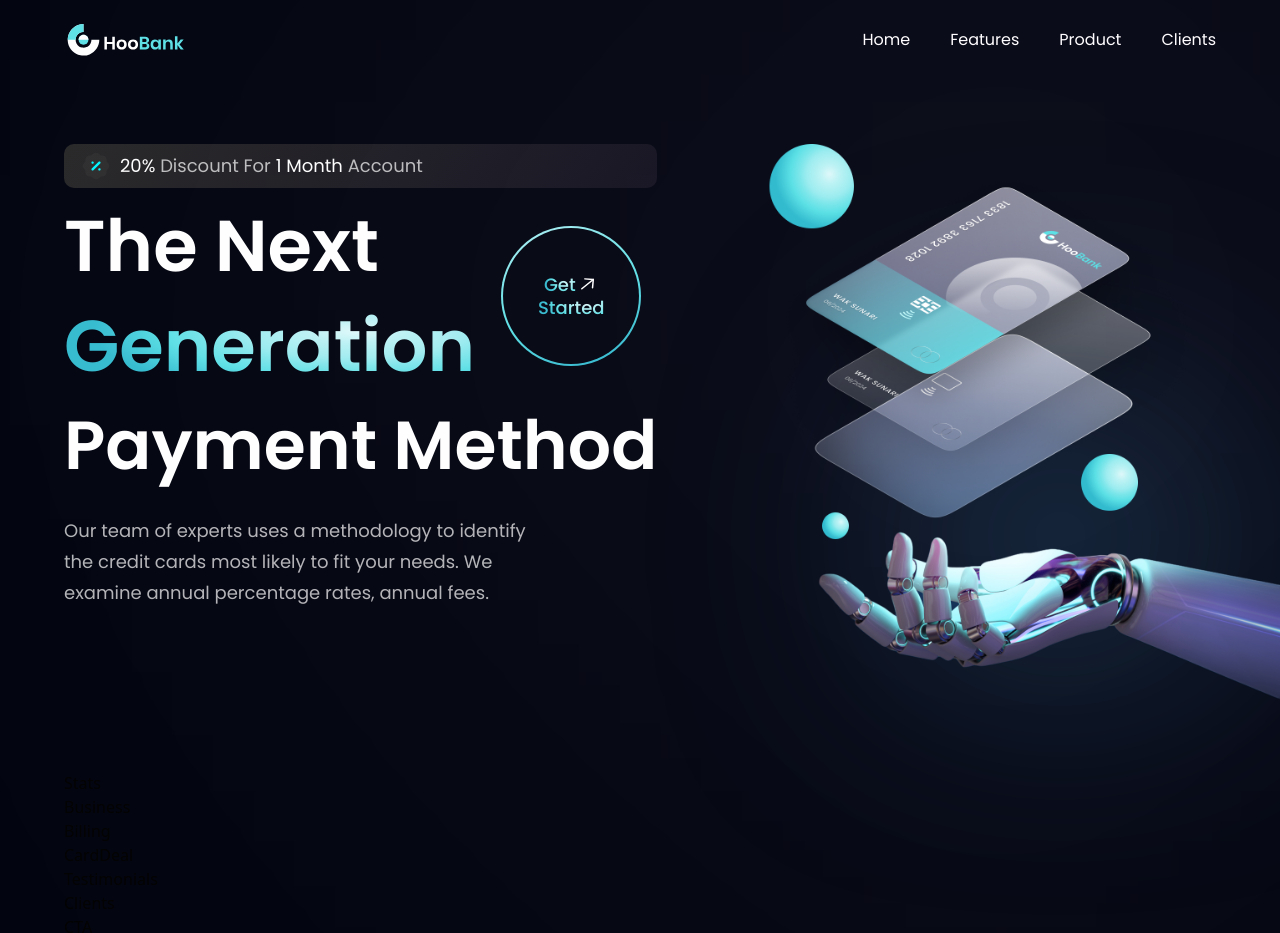
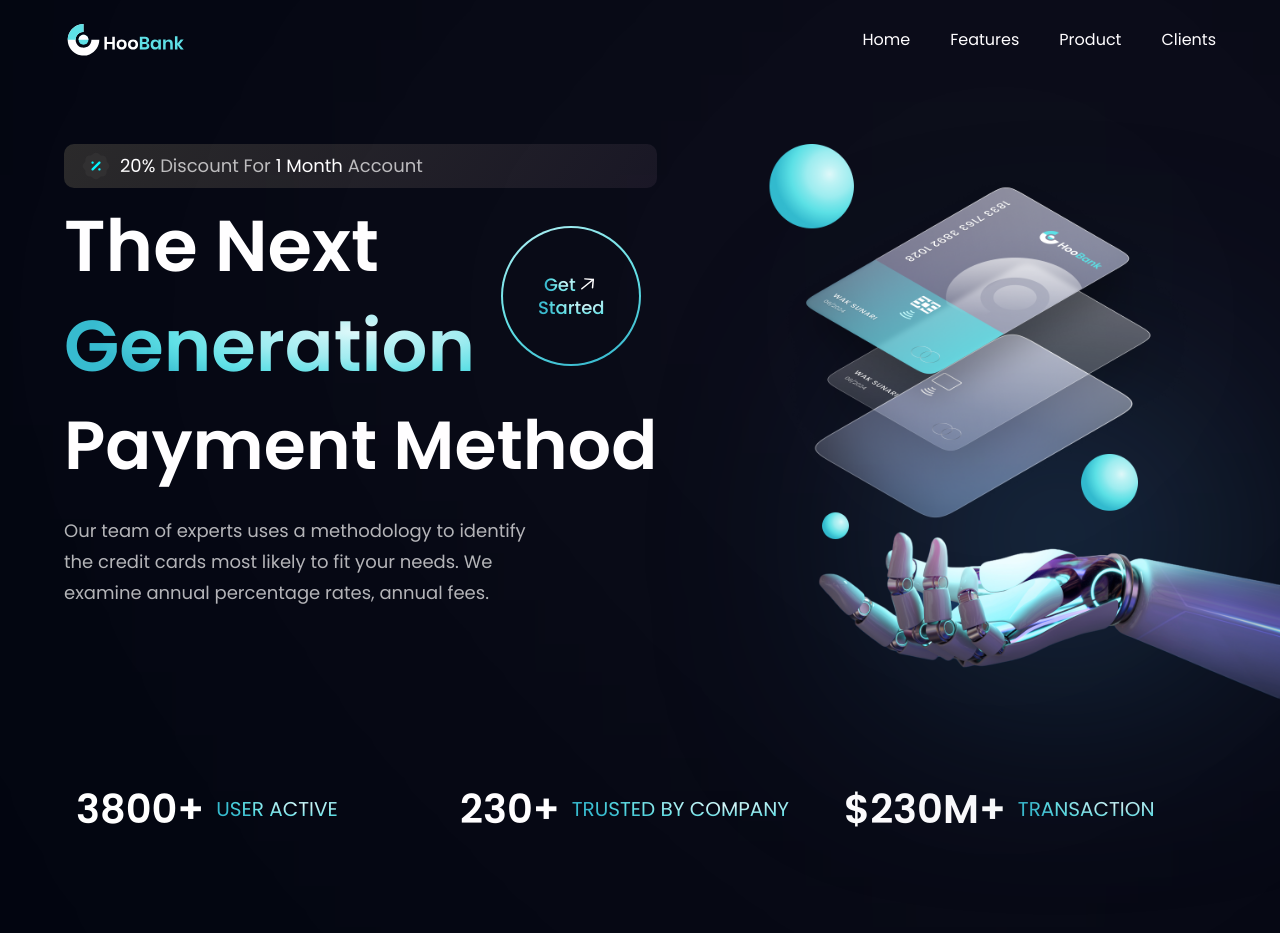
Before and after one commit to Jack-Camo/js-mastery-modern-react-website, a React (Vite) app: page / in a window 1280 px wide. Shown: the top 933 px of the page. Built offline with nearby package versions, Linux system fonts and the light colour scheme.

Commit message:
feat: create stats component

```diff
--- a/src/components/Stats.jsx
+++ b/src/components/Stats.jsx
@@ -1,8 +1,16 @@
-import React from 'react'
+import { stats } from "../constants"
+import styles from "../style"
 
 const Stats = () => {
   return (
-    <div>Stats</div>
+    <section className={`${styles.flexCenter} flex-row flex-wrap sm:mb-20 mb-6`}>
+      {stats.map((stat) => (
+        <div key={stat.id} className={`flex-1 flex justify-start items-center flex-row m-3`}>
+          <h4 className="font-poppins font-semibold xs:text-[40px] text-[30px] xs:leading-[53px] leading-[43px] text-white">{stat.value}</h4>
+          <p className="font-poppins font-normal xs:text-[20px] text-[15px] xs:leading-[26px] leading-[21px] text-gradient uppercase ml-3">{stat.title}</p>
+        </div>
+      ))}
+    </section>
   )
 }
 
```
